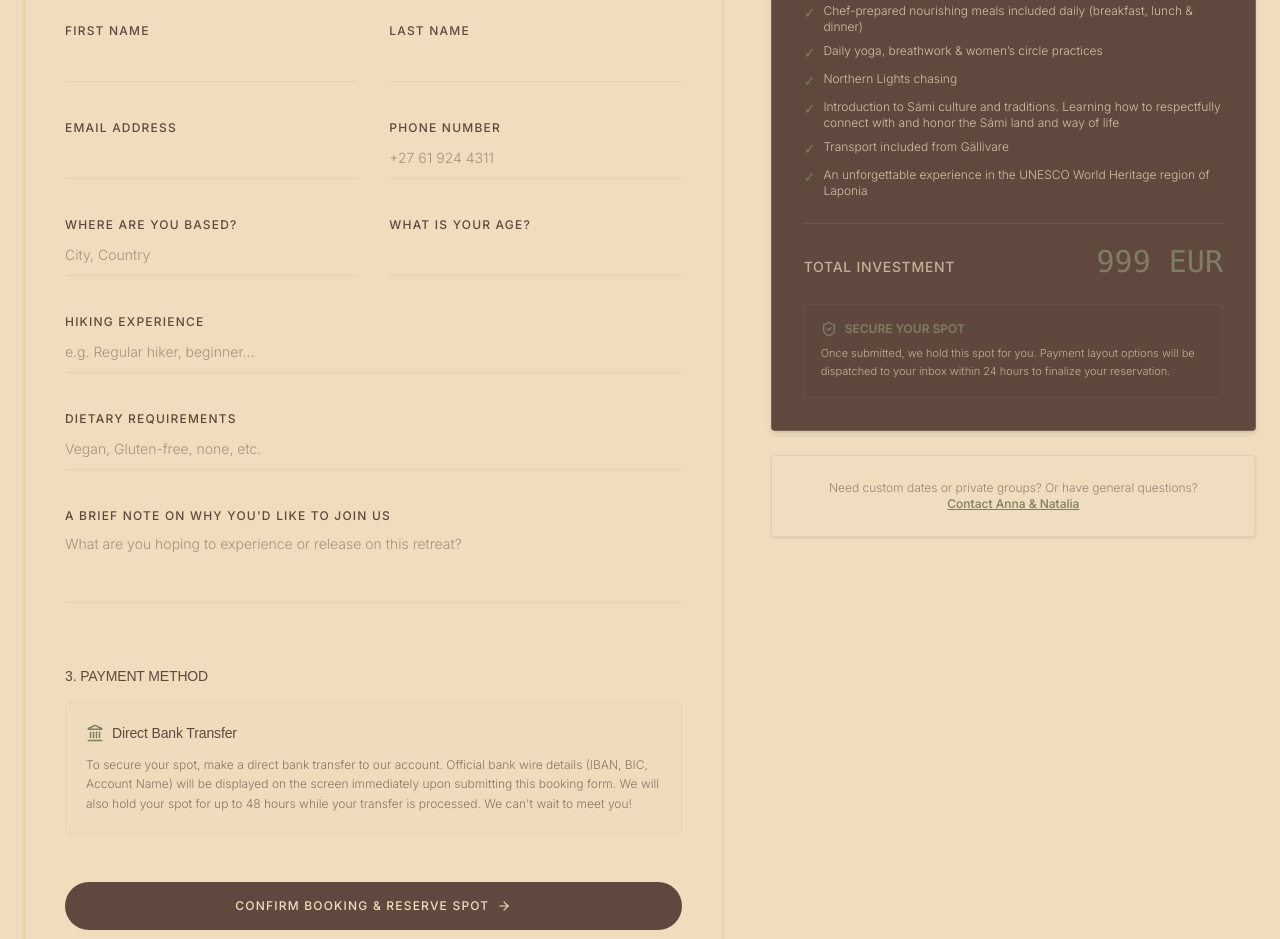
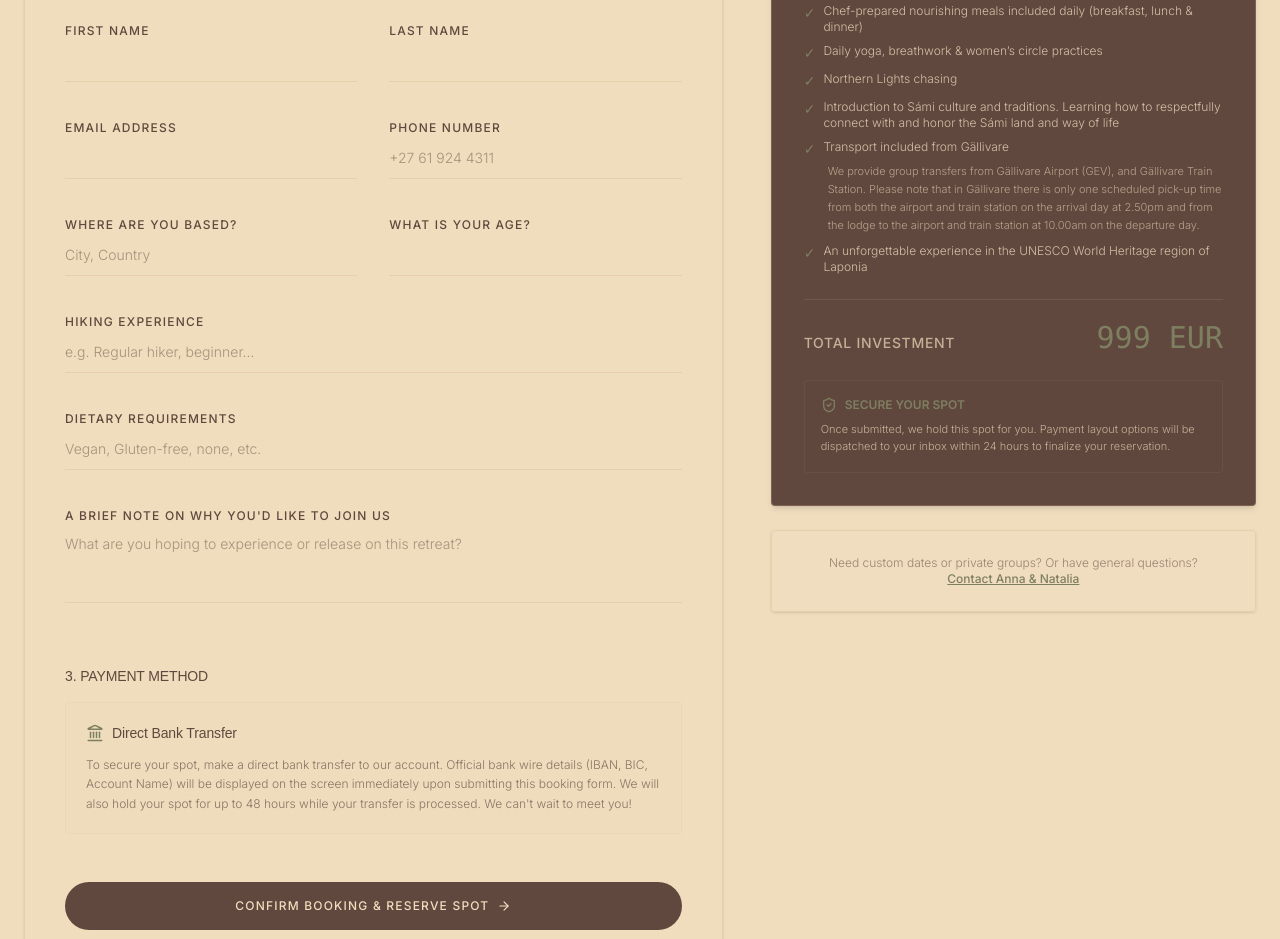
Before and after one commit to honeybushswell-max/honeybush-swell-retreat, a React (Vite) app: page /book in a window 1280 px wide. Shown: the part 800-1739 px from the top of the page. Built offline with nearby package versions, Linux system fonts and the light colour scheme; a web font is replaced by a local one.

Commit message:
thursday1

```diff
--- a/src/pages/Book.tsx
+++ b/src/pages/Book.tsx
@@ -553,7 +553,15 @@ export function Book() {
                     <li className="flex items-start gap-2"><span className="text-honey text-sm flex-shrink-0">✓</span> <span>Daily yoga, breathwork & women’s circle practices</span></li>
                     <li className="flex items-start gap-2"><span className="text-honey text-sm flex-shrink-0">✓</span> <span>Northern Lights chasing</span></li>
                     <li className="flex items-start gap-2"><span className="text-honey text-sm flex-shrink-0">✓</span> <span>Introduction to Sámi culture and traditions. Learning how to respectfully connect with and honor the Sámi land and way of life</span></li>
-                    <li className="flex items-start gap-2"><span className="text-honey text-sm flex-shrink-0">✓</span> <span>Transport included from Gällivare</span></li>
+                    <li className="flex flex-col gap-1">
+                      <div className="flex items-start gap-2">
+                        <span className="text-honey text-sm flex-shrink-0">✓</span>
+                        <span>Transport included from Gällivare</span>
+                      </div>
+                      <p className="pl-6 text-[11px] text-sand/60 font-light leading-relaxed">
+                        We provide group transfers from Gällivare Airport (GEV), and Gällivare Train Station. Please note that in Gällivare there is only one scheduled pick-up time from both the airport and train station on the arrival day at 2.50pm and from the lodge to the airport and train station at 10.00am on the departure day.
+                      </p>
+                    </li>
                     <li className="flex items-start gap-2"><span className="text-honey text-sm flex-shrink-0">✓</span> <span>An unforgettable experience in the UNESCO World Heritage region of Laponia</span></li>
                   </ul>
                 </div>
```
